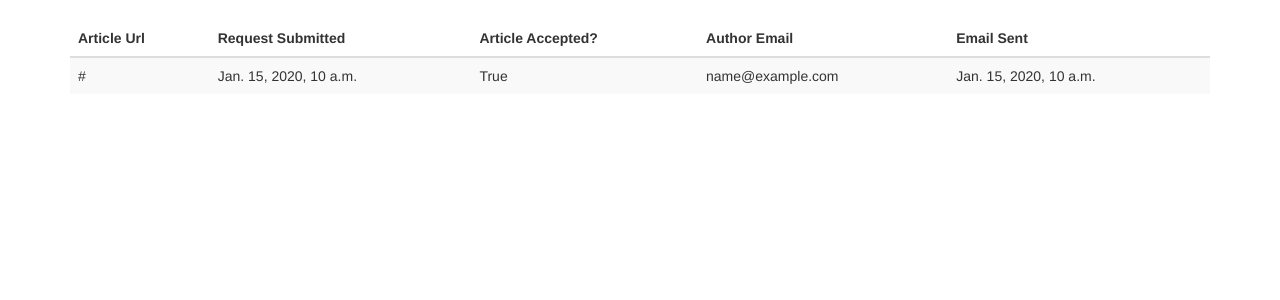
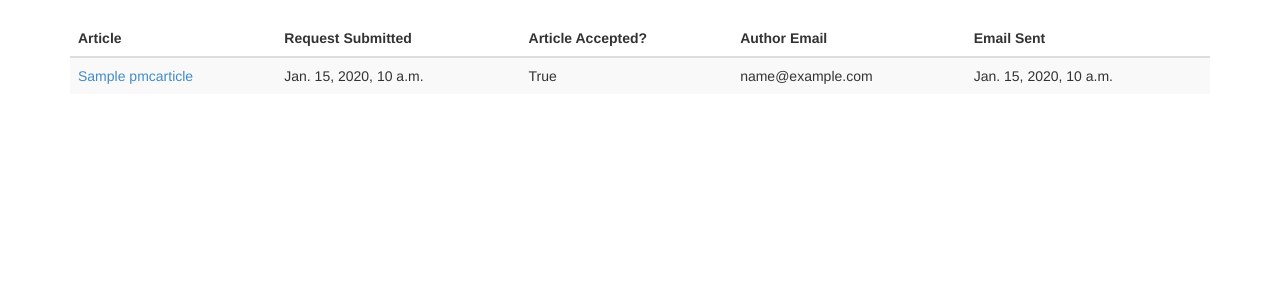
Before and after one commit to allnightdiner/pubmed_central_request, a Django app: page /request/all/ in a window 1280 px wide. Shown: the part 52-352 px from the top of the page. Run offline with Django 3.2, Linux system fonts and the light colour scheme; tables that the repository leaves empty hold one stand-in row (values such as "Sample post"); parts of the project's set-up code (start-up, migrations or seed data) failed here and were passed over; some libraries are stand-ins or nearby versions.

Commit message:
request list now displays proper link to article as well as article title

```diff
--- a/pubmed_central_request/apps/pmc_request/templates/pmc_request/request_list.html
+++ b/pubmed_central_request/apps/pmc_request/templates/pmc_request/request_list.html
@@ -3,7 +3,7 @@
 <table class="table table-striped">
 <thead>
 <tr>
-<th>Article Url</th>
+<th>Article</th>
 <th>Request Submitted</th>
 <th>Article Accepted?</th>
 <th>Author Email</th>
@@ -13,7 +13,7 @@
 <tbody>
 {% for request in object_list %}
     <tr>
-        <td>{{ request.pmc_article.url }}</td>
+        <td><a href="{{ request.pmc_article.url }}">{{ request.pmc_article.title }}</a></td>
         <td>{{ request.request_timestamp }}</td>
         <td>{{ request.article_accepted }}</td>
         <td>{{ request.pmc_article.author_email }}</td>
```
